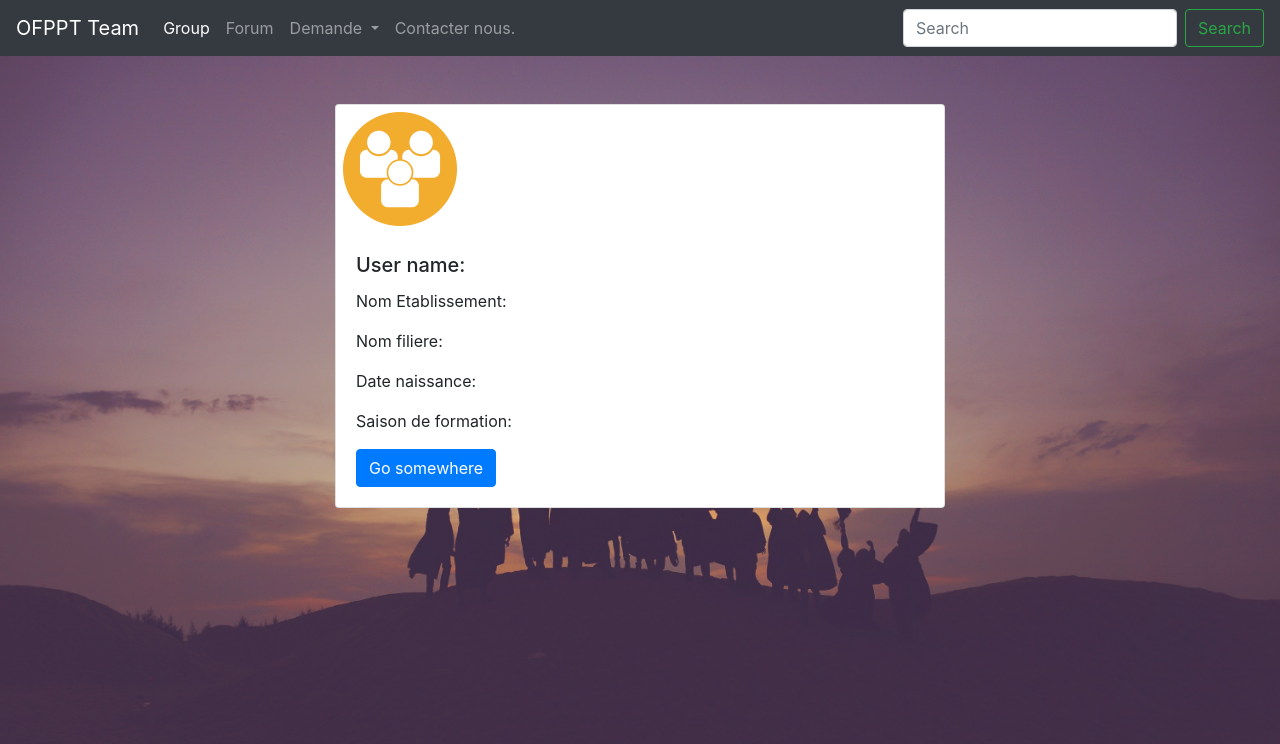
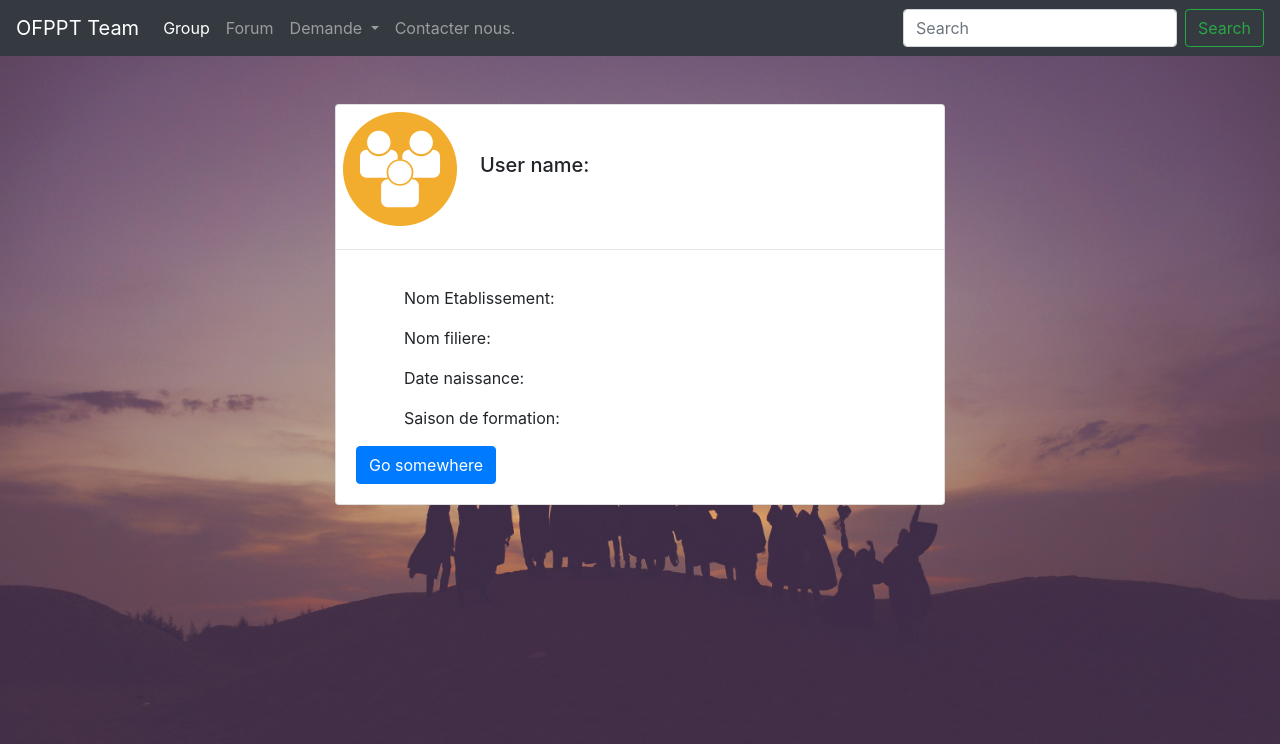
Before and after one commit to OFPPTEAM/OFPPTEAM, an Angular app: page /badge in a window 1280 px wide. Shown: the top 744 px of the page. Built offline with nearby package versions, Linux system fonts and the light colour scheme.

Commit message:
effacer le badge et espace dep modifier

```diff
--- a/src/app/badge/badge.component.html
+++ b/src/app/badge/badge.component.html
@@ -1,14 +1,15 @@
-<div class="container col-md-6 mt-5">
+<div class="container col-md-6 mt-5" >
     <div class="card">
         <div class="media">
-    <img class="mr-3" src="assets/img/icon3.png" alt="">
+        <img class="mr-3" src="assets/img/icon3.png" alt="">    <h5 class="card-title mt-5">User name:</h5>
         </div>
+        <hr>
         <div class="card-body">
-      <h5 class="card-title">User name:</h5>
-      <p class="card-text">Nom Etablissement:</p><p></p>
-      <p class="card-text">Nom filiere:</p><p></p>
-      <p class="card-text">Date naissance:</p><p></p>
-      <p class="card-text">Saison de formation:</p><p></p>
+
+          <p class="card-text ml-5">Nom Etablissement:</p><p></p>
+          <p class="card-text ml-5">Nom filiere:</p><p></p>
+          <p class="card-text ml-5">Date naissance:</p><p></p>
+          <p class="card-text ml-5">Saison de formation:</p><p></p>
           <a href="#" class="btn btn-primary">Go somewhere</a>
         </div>
       </div></div>
```
Lines whose indentation alone changed are shown as unchanged.
